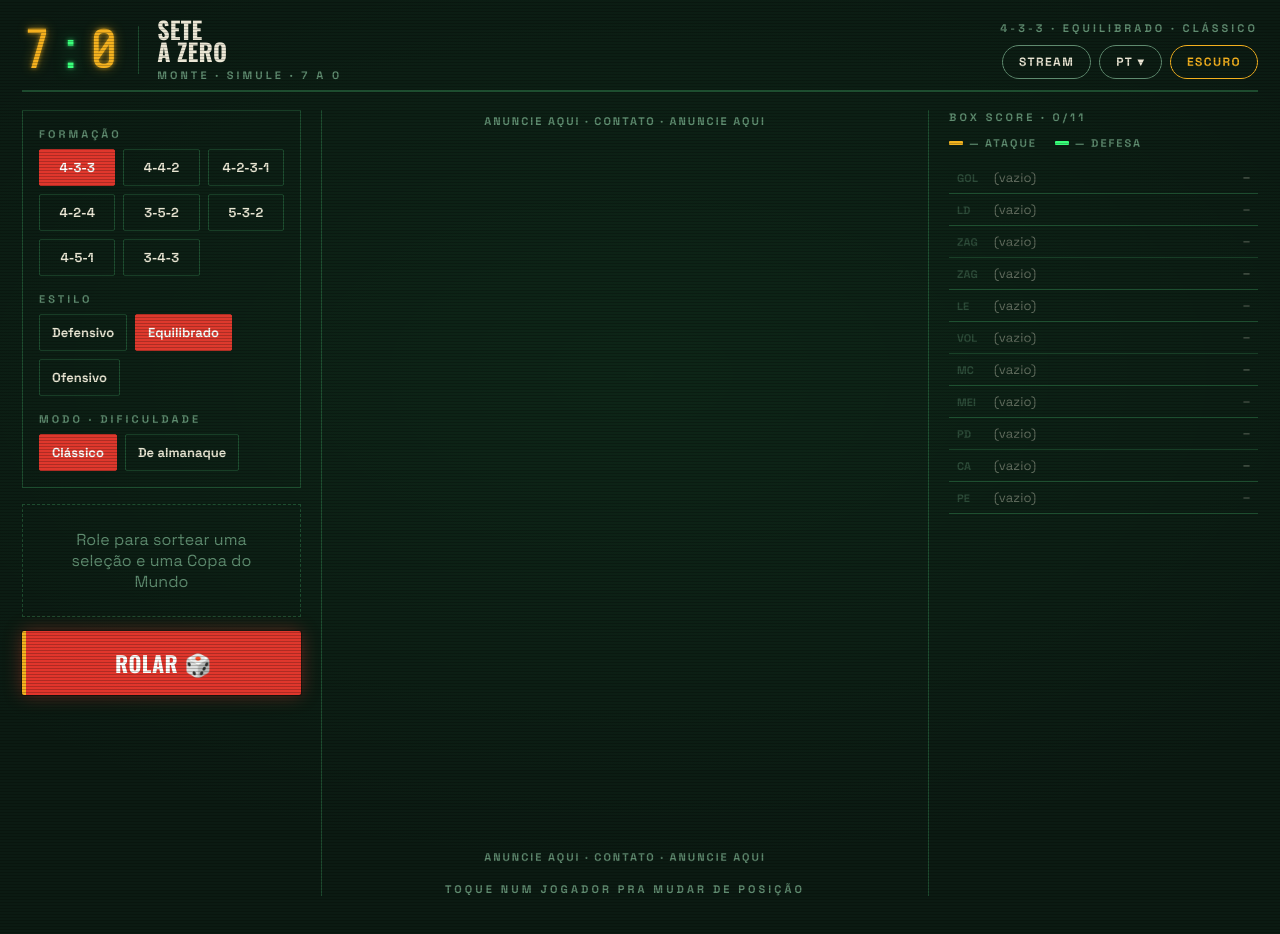
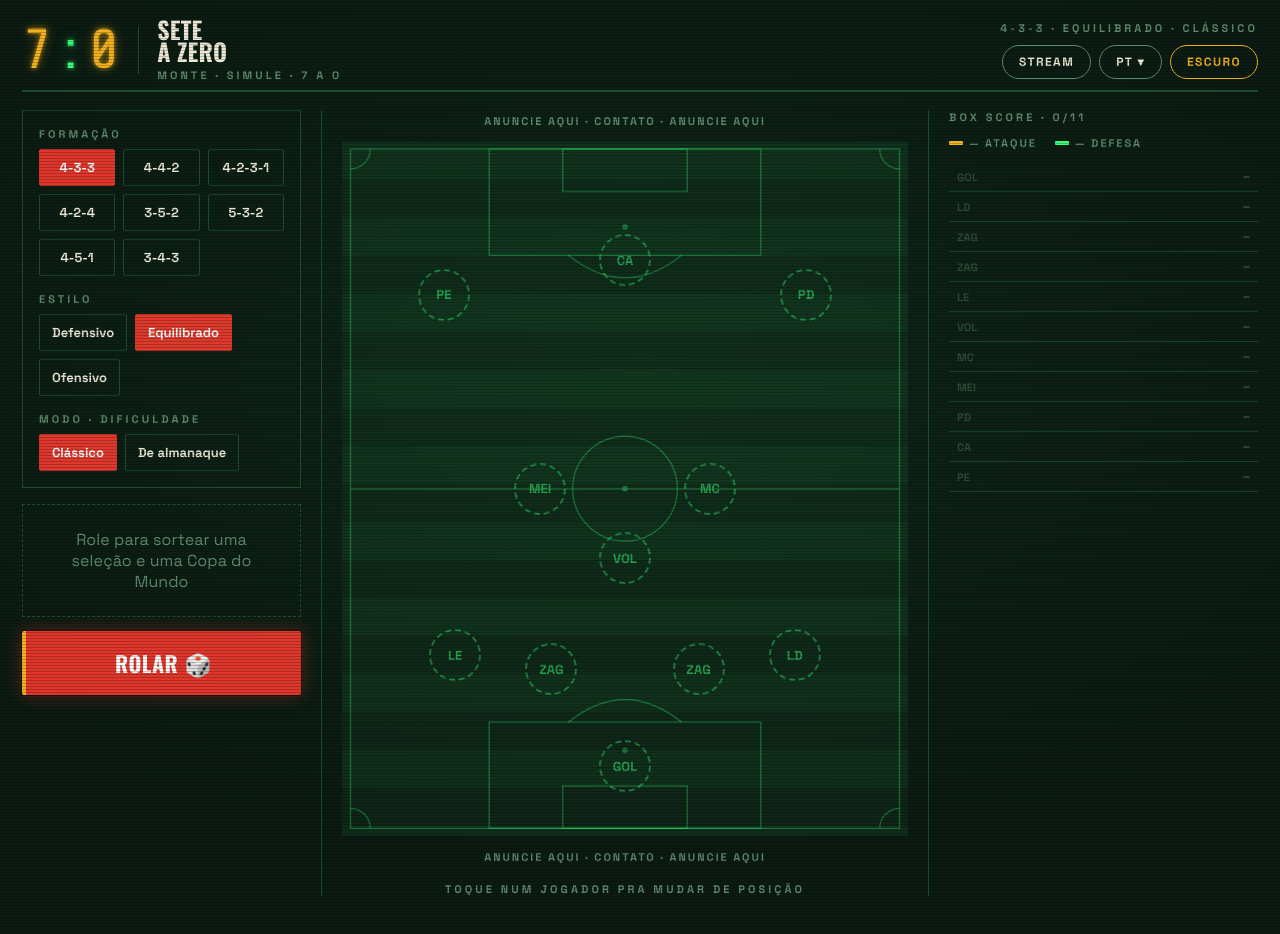
Before and after one commit to thalesantana/sete, a React (Vite) app: page / in a window 1280 px wide. Built offline with nearby package versions, Linux system fonts and the light colour scheme.

Commit message:
fix(ui): pitch fills its aspect box; clean empty box-score rows

```diff
--- a/src/theme.css
+++ b/src/theme.css
@@ -126,7 +126,7 @@ body {
 .pill-accent { border-color: var(--accent-2); color: var(--accent-2); }
 
 /* ---------- pitch ---------- */
-.pitch { position: relative; background: var(--pitch); overflow: hidden; }
+.pitch { position: relative; width: 100%; height: 100%; background: var(--pitch); overflow: hidden; }
 [data-theme='claro'] .pitch {
   background: repeating-linear-gradient(180deg, rgba(255,255,255,.05) 0 38px, rgba(0,0,0,.04) 38px 76px), var(--pitch);
 }
--- a/src/ui/BoxScore.tsx
+++ b/src/ui/BoxScore.tsx
@@ -33,7 +33,7 @@ export function BoxScore(props: { rating: Rating; slots: Slot[]; statsVisible: b
           {props.slots.map((s, i) => (
             <tr key={i} className={s.player ? undefined : 'empty'}>
               <td className="pos">{s.pos}</td>
-              <td>{s.player ? s.player.name : '(vazio)'}</td>
+              <td>{s.player ? s.player.name : ''}</td>
               <td className="val">{s.player && props.statsVisible ? s.player.force : '—'}</td>
             </tr>
           ))}
```
